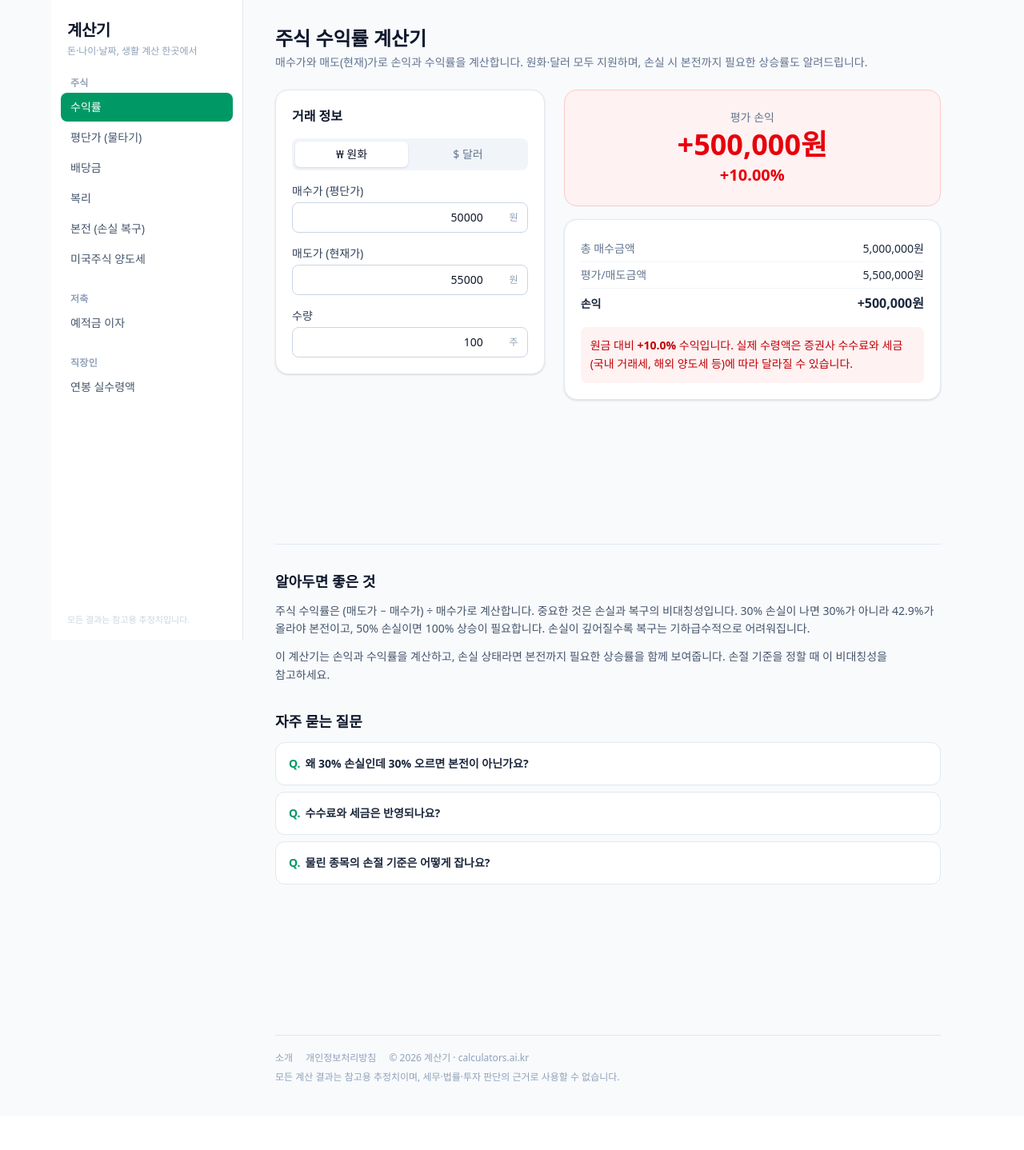
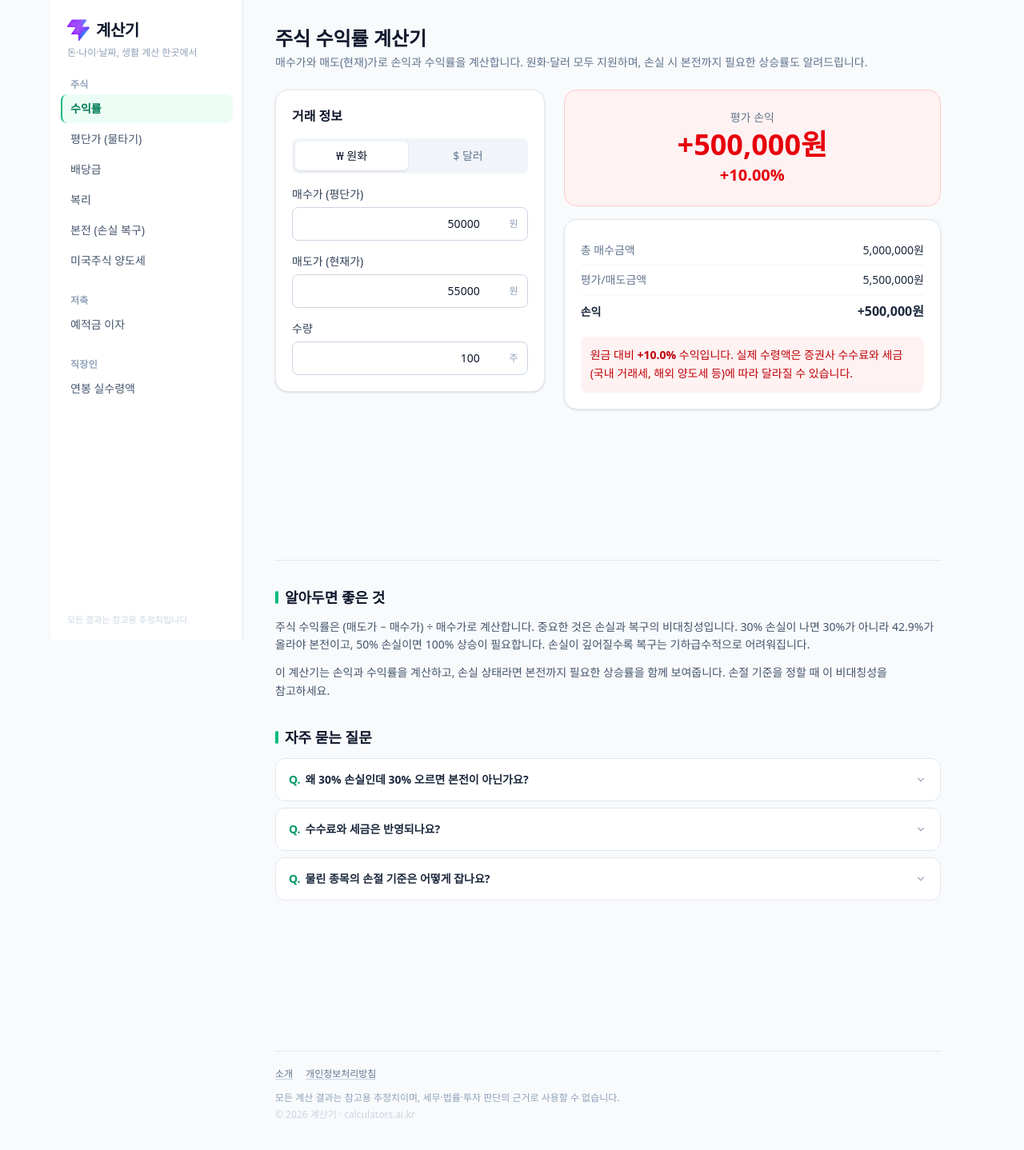
Before and after one commit to hyunboHwang/Calculators, a React (Vite) app: page / in a window 1280 px wide. Shown: the top 1438 px of the page at 80% size. Before the commit the page ends 1395 px from the top, so only its background shows below. Built offline with nearby package versions, Linux system fonts and the light colour scheme.

Commit message:
공용 레이아웃/컴포넌트 시각 디자인 개선
브랜드 로고 마크, 사이드바 활성 메뉴 스타일, 모바일 메뉴 애니메이션,
Field/Card/Row 터치 타겟과 호버 상태, FAQ 아코디언 셰브런 등을 다듬어
30개 계산기 페이지 전체에 일괄 반영.

```diff
--- a/src/App.tsx
+++ b/src/App.tsx
@@ -114,13 +114,13 @@ function MenuLink({
       aria-current={active ? 'page' : undefined}
       className={
         compact
-          ? `shrink-0 rounded-lg px-3 py-1.5 text-sm font-medium transition-colors ${
-              active ? 'bg-emerald-600 text-white' : 'text-slate-500 hover:bg-slate-100'
+          ? `shrink-0 rounded-lg px-3 py-2 text-sm font-medium transition-colors ${
+              active ? 'bg-emerald-600 text-white shadow-sm' : 'bg-slate-100 text-slate-500 hover:bg-slate-200'
             }`
-          : `block rounded-lg px-3 py-2 text-sm font-medium transition-colors ${
+          : `block rounded-lg border-l-2 py-2 pr-3 pl-2.5 text-sm font-medium transition-colors ${
               active
-                ? 'bg-emerald-600 text-white'
-                : 'text-slate-600 hover:bg-slate-100 hover:text-slate-900'
+                ? 'border-emerald-500 bg-emerald-50 font-semibold text-emerald-700'
+                : 'border-transparent text-slate-600 hover:bg-slate-100 hover:text-slate-900'
             }`
       }
     >
@@ -146,7 +146,7 @@ function App() {
   return (
     <div className="min-h-screen bg-slate-50 text-slate-900">
       {/* 모바일 상단 바 */}
-      <header className="sticky top-0 z-20 border-b border-slate-200 bg-white lg:hidden">
+      <header className="sticky top-0 z-20 border-b border-slate-200 bg-white/90 backdrop-blur-sm lg:hidden">
         <div className="flex items-center justify-between gap-3 px-4 py-3">
           <a
             href="/"
@@ -154,8 +154,9 @@ function App() {
               e.preventDefault()
               handleNavigate('/')
             }}
-            className="shrink-0 text-lg font-bold"
+            className="flex shrink-0 items-center gap-1.5 text-lg font-bold"
           >
+            <img src="/favicon.svg" alt="" className="h-6 w-6" aria-hidden="true" />
             계산기
           </a>
           <button
@@ -163,7 +164,7 @@ function App() {
             onClick={() => setMenuOpen((v) => !v)}
             aria-expanded={menuOpen}
             aria-label="전체 계산기 메뉴 열기"
-            className="flex min-w-0 items-center gap-1.5 rounded-lg border border-slate-200 px-3 py-1.5 text-sm font-medium text-slate-600"
+            className="flex min-w-0 items-center gap-1.5 rounded-lg border border-slate-200 px-3 py-1.5 text-sm font-medium text-slate-600 transition-colors hover:border-slate-300 hover:bg-slate-50"
           >
             <span className="max-w-40 truncate">{route.label}</span>
             <svg
@@ -188,7 +189,7 @@ function App() {
               aria-hidden="true"
             />
             <nav
-              className="absolute inset-x-0 top-full z-20 max-h-[calc(100vh-56px)] overflow-y-auto border-t border-slate-200 bg-white px-4 py-4 shadow-lg"
+              className="animate-menu-in absolute inset-x-0 top-full z-20 max-h-[calc(100vh-56px)] overflow-y-auto border-t border-slate-200 bg-white px-4 py-4 shadow-lg"
               aria-label="계산기 메뉴"
             >
               {groups.map((g) => (
@@ -225,14 +226,15 @@ function App() {
                 e.preventDefault()
                 navigate('/')
               }}
-              className="text-xl font-extrabold tracking-tight"
+              className="flex items-center gap-2 text-xl font-extrabold tracking-tight"
             >
+              <img src="/favicon.svg" alt="" className="h-7 w-7" aria-hidden="true" />
               계산기
             </a>
-            <p className="mt-1 text-xs text-slate-400">돈·나이·날짜, 생활 계산 한곳에서</p>
+            <p className="mt-1.5 text-xs text-slate-400">돈·나이·날짜, 생활 계산 한곳에서</p>
           </div>
           <nav
-            className="min-h-0 flex-1 space-y-6 overflow-y-auto px-3 pb-4"
+            className="sidebar-scroll min-h-0 flex-1 space-y-6 overflow-y-auto px-3 pb-4"
             aria-label="계산기 메뉴"
           >
             {groups.map((g) => (
@@ -262,7 +264,7 @@ function App() {
           </p>
         </aside>
 
-        <main className="min-w-0 flex-1 px-4 py-8 lg:px-10">
+        <main className="min-w-0 flex-1 px-4 py-6 sm:px-6 sm:py-8 lg:px-10">
           <Suspense fallback={<div className="h-40 animate-pulse rounded-2xl bg-slate-100" />}>
             <Current />
           </Suspense>
@@ -271,7 +273,7 @@ function App() {
           <AdSlot key={`${route.id}-bottom`} slot={SLOTS.bottomOfPage} />
 
           <footer className="mt-14 border-t border-slate-200 pt-5 pb-2 text-xs text-slate-400">
-            <div className="flex flex-wrap items-center gap-x-4 gap-y-1">
+            <div className="flex flex-wrap items-center gap-x-4 gap-y-2">
               {routes
                 .filter((r) => r.group === '정보')
                 .map((r) => (
@@ -282,16 +284,18 @@ function App() {
                       e.preventDefault()
                       navigate(r.path)
                     }}
-                    className="hover:text-slate-600"
+                    className="font-medium text-slate-500 underline decoration-slate-300 underline-offset-2 hover:text-slate-700 hover:decoration-slate-400"
                   >
                     {r.label}
                   </a>
                 ))}
-              <span>© {new Date().getFullYear()} 계산기 · calculators.ai.kr</span>
             </div>
-            <p className="mt-2">
+            <p className="mt-3 leading-relaxed">
               모든 계산 결과는 참고용 추정치이며, 세무·법률·투자 판단의 근거로 사용할 수
               없습니다.
+            </p>
+            <p className="mt-1 text-slate-300">
+              © {new Date().getFullYear()} 계산기 · calculators.ai.kr
             </p>
           </footer>
         </main>
--- a/src/components/InfoSection.tsx
+++ b/src/components/InfoSection.tsx
@@ -32,9 +32,12 @@ export default function InfoSection({ pageId }: { pageId: string }) {
       : null
 
   return (
-    <div className="mt-12 border-t border-slate-200 pt-8">
+    <div className="mt-14 border-t border-slate-200 pt-8">
       <section>
-        <h2 className="text-lg font-bold">알아두면 좋은 것</h2>
+        <h2 className="flex items-center gap-2 text-lg font-bold">
+          <span className="h-4 w-1 rounded-full bg-emerald-500" aria-hidden="true" />
+          알아두면 좋은 것
+        </h2>
         {c.intro.map((p, i) => (
           <p key={i} className="mt-3 text-sm leading-relaxed text-slate-600">
             {p}
@@ -46,13 +49,33 @@ export default function InfoSection({ pageId }: { pageId: string }) {
 
       {c.faqs.length > 0 && (
         <section className="mt-8">
-          <h2 className="text-lg font-bold">자주 묻는 질문</h2>
+          <h2 className="flex items-center gap-2 text-lg font-bold">
+            <span className="h-4 w-1 rounded-full bg-emerald-500" aria-hidden="true" />
+            자주 묻는 질문
+          </h2>
           <div className="mt-3 space-y-2">
             {c.faqs.map((f) => (
-              <details key={f.q} className="group rounded-xl border border-slate-200 bg-white p-4">
-                <summary className="cursor-pointer list-none text-sm font-semibold text-slate-800">
-                  <span className="mr-1.5 text-emerald-600">Q.</span>
-                  {f.q}
+              <details
+                key={f.q}
+                className="group rounded-xl border border-slate-200 bg-white p-4 transition-colors open:border-emerald-200 open:bg-emerald-50/30"
+              >
+                <summary className="flex cursor-pointer list-none items-start justify-between gap-3 text-sm font-semibold text-slate-800 marker:content-none">
+                  <span>
+                    <span className="mr-1.5 text-emerald-600">Q.</span>
+                    {f.q}
+                  </span>
+                  <svg
+                    viewBox="0 0 20 20"
+                    fill="currentColor"
+                    aria-hidden="true"
+                    className="mt-0.5 h-4 w-4 shrink-0 text-slate-400 transition-transform group-open:rotate-180"
+                  >
+                    <path
+                      fillRule="evenodd"
+                      d="M5.23 7.21a.75.75 0 011.06.02L10 11.148l3.71-3.918a.75.75 0 111.08 1.04l-4.25 4.5a.75.75 0 01-1.08 0l-4.25-4.5a.75.75 0 01.02-1.06z"
+                      clipRule="evenodd"
+                    />
+                  </svg>
                 </summary>
                 <p className="mt-2 pl-6 text-sm leading-relaxed text-slate-600">{f.a}</p>
               </details>
--- a/src/components/currency.tsx
+++ b/src/components/currency.tsx
@@ -30,8 +30,8 @@ export function CurrencyToggle({
           key={c}
           type="button"
           onClick={() => onChange(c)}
-          className={`flex-1 rounded-md px-3 py-1.5 text-sm font-medium transition-colors ${
-            value === c ? 'bg-white text-slate-900 shadow-sm' : 'text-slate-500'
+          className={`flex-1 rounded-md px-3 py-2 text-sm font-medium transition-all ${
+            value === c ? 'bg-white text-slate-900 shadow-sm' : 'text-slate-500 hover:text-slate-700'
           }`}
         >
           {label}
--- a/src/components/ui.tsx
+++ b/src/components/ui.tsx
@@ -34,7 +34,7 @@ export function Field({
 
   return (
     <label className="block">
-      <span className="mb-1 block text-sm font-medium text-slate-700">{label}</span>
+      <span className="mb-1.5 block text-sm font-medium text-slate-700">{label}</span>
       <div className="relative">
         <input
           type="number"
@@ -49,13 +49,13 @@ export function Field({
             if (Number.isFinite(n)) onChange(n)
           }}
           onBlur={() => setText(Number.isFinite(value) ? String(value) : '')}
-          className="w-full rounded-lg border border-slate-300 bg-white px-3 py-2 pr-10 text-right text-sm tabular-nums focus:border-emerald-500 focus:ring-2 focus:ring-emerald-200 focus:outline-none"
+          className="w-full min-w-0 rounded-lg border border-slate-300 bg-white px-3 py-2.5 pr-11 text-right text-sm tabular-nums transition-colors hover:border-slate-400 focus:border-emerald-500 focus:ring-2 focus:ring-emerald-200 focus:outline-none"
         />
         <span className="pointer-events-none absolute inset-y-0 right-3 flex items-center text-xs text-slate-400">
           {suffix}
         </span>
       </div>
-      {hint && <span className="mt-1 block text-xs leading-snug text-slate-400">{hint}</span>}
+      {hint && <span className="mt-1.5 block text-xs leading-relaxed text-slate-400">{hint}</span>}
     </label>
   )
 }
@@ -74,7 +74,7 @@ export function Row({
   negative?: boolean
 }) {
   return (
-    <div className="flex flex-wrap items-baseline justify-between gap-x-3 py-1.5">
+    <div className="flex flex-wrap items-baseline justify-between gap-x-3 py-2">
       <span
         className={`min-w-0 text-sm ${strong ? 'font-semibold text-slate-800' : 'text-slate-500'}`}
       >
@@ -105,14 +105,14 @@ export function DateField({
 }) {
   return (
     <label className="block">
-      <span className="mb-1 block text-sm font-medium text-slate-700">{label}</span>
+      <span className="mb-1.5 block text-sm font-medium text-slate-700">{label}</span>
       <input
         type="date"
         value={value}
         onChange={(e) => onChange(e.target.value)}
-        className="w-full rounded-lg border border-slate-300 bg-white px-3 py-2 text-sm tabular-nums focus:border-emerald-500 focus:ring-2 focus:ring-emerald-200 focus:outline-none"
+        className="w-full rounded-lg border border-slate-300 bg-white px-3 py-2.5 text-sm tabular-nums transition-colors hover:border-slate-400 focus:border-emerald-500 focus:ring-2 focus:ring-emerald-200 focus:outline-none"
       />
-      {hint && <span className="mt-1 block text-xs leading-snug text-slate-400">{hint}</span>}
+      {hint && <span className="mt-1.5 block text-xs leading-relaxed text-slate-400">{hint}</span>}
     </label>
   )
 }
@@ -125,8 +125,13 @@ export function Card({
   children: React.ReactNode
 }) {
   return (
-    <div className="rounded-2xl border border-slate-200 bg-white p-5 shadow-sm">
-      {title && <h2 className="mb-2 text-base font-semibold">{title}</h2>}
+    <div className="rounded-2xl border border-slate-200 bg-white p-5 shadow-sm transition-shadow hover:shadow-md">
+      {title && (
+        <h2 className="mb-3 flex items-center gap-2 text-base font-semibold">
+          <span className="h-4 w-1 rounded-full bg-emerald-500" aria-hidden="true" />
+          {title}
+        </h2>
+      )}
       {children}
     </div>
   )
--- a/src/index.css
+++ b/src/index.css
@@ -14,3 +14,40 @@ body {
   word-break: keep-all;
   overflow-wrap: break-word;
 }
+
+::selection {
+  background-color: color-mix(in srgb, var(--color-emerald-500) 30%, transparent);
+}
+
+/* 데스크톱 사이드바 전용 얇은 스크롤바 */
+.sidebar-scroll {
+  scrollbar-width: thin;
+  scrollbar-color: var(--color-slate-300) transparent;
+}
+.sidebar-scroll::-webkit-scrollbar {
+  width: 6px;
+}
+.sidebar-scroll::-webkit-scrollbar-thumb {
+  background-color: var(--color-slate-300);
+  border-radius: 9999px;
+}
+
+@keyframes menu-in {
+  from {
+    opacity: 0;
+    transform: translateY(-6px);
+  }
+  to {
+    opacity: 1;
+    transform: translateY(0);
+  }
+}
+.animate-menu-in {
+  animation: menu-in 0.15s ease-out;
+}
+
+@media (prefers-reduced-motion: reduce) {
+  .animate-menu-in {
+    animation: none;
+  }
+}
```
